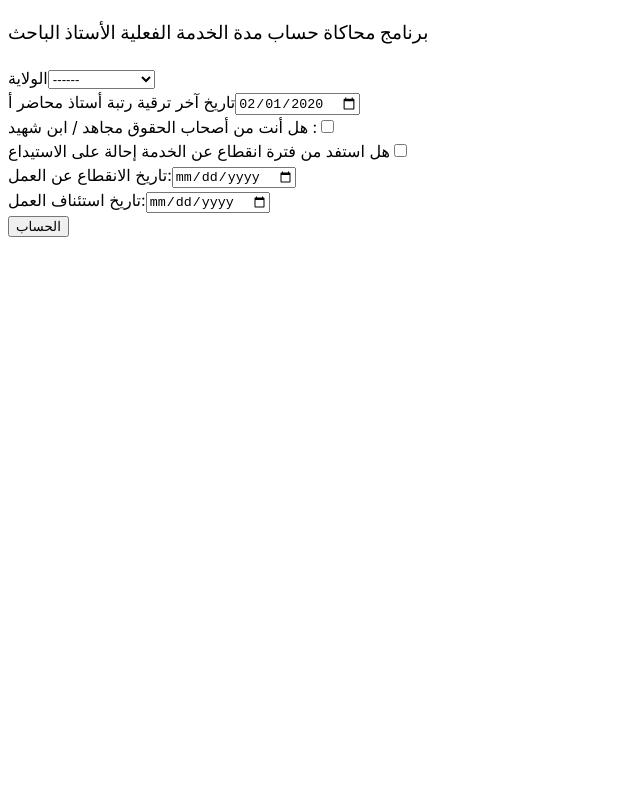
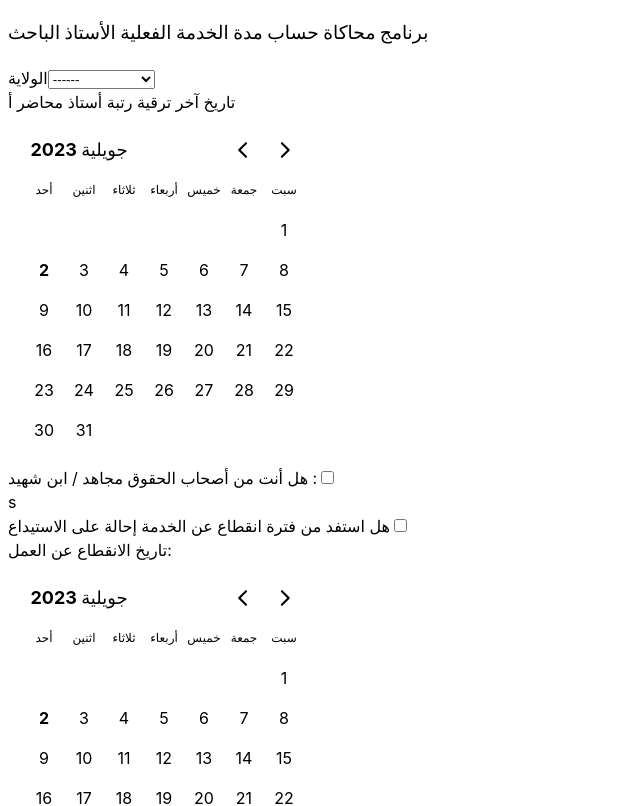
Before and after one commit to BAW2501/Simulation, a React (Vite) app: page / in a window 1280 px wide. Shown: the top 806 px of the page, without its empty margins (0-640 px from the left). Built offline with nearby package versions, Linux system fonts and the light colour scheme.

Commit message:
better calenders

```diff
--- a/package.json
+++ b/package.json
@@ -12,6 +12,7 @@
   "dependencies": {
     "luxon": "^3.3.0",
     "react": "^18.2.0",
+    "react-day-picker": "^8.8.0",
     "react-dom": "^18.2.0"
   },
   "devDependencies": {
@@ -19,7 +20,7 @@
     "@types/react-dom": "^18.0.11",
     "@vitejs/plugin-react": "^4.0.0",
     "eslint": "^8.38.0",
-    "eslint-plugin-react": "^7.32.2",
+    "eslint-plugin-react": "^7.25.3",
     "eslint-plugin-react-hooks": "^4.6.0",
     "eslint-plugin-react-refresh": "^0.3.4",
     "tailwindcss": "^3.3.2",
--- a/src/App.jsx
+++ b/src/App.jsx
@@ -1,5 +1,10 @@
 import React, { useState } from 'react';
 import { DateTime } from 'luxon';
+import { DayPicker } from 'react-day-picker';
+import { arDZ } from 'date-fns/locale';
+import 'react-day-picker/dist/style.css'
+import 'tailwindcss/tailwind.css';
+
 
 const App = () => {
   const [wilaya, setWilaya] = useState('');
@@ -71,17 +76,19 @@ const App = () => {
   }
 
   return (
-    <div className="p-8">
-      <div>
-        <h3 className="text-xl font-bold mb-4">
+
+
+    <div className="p-8 min-h-screen flex items-center justify-center bg-gray-100">
+      <div className="w-full max-w-md mx-auto">
+        <h3 className="text-xl font-bold mb-4 text-right">
           برنامج محاكاة حساب مدة الخدمة الفعلية الأستاذ الباحث
         </h3>
         <div className="mb-4">
-          <label htmlFor="wilaya1" className="block mb-2">الولاية</label>
+          <label htmlFor="wilaya1" className="block mb-2 text-right">الولاية</label>
           <select
             value={wilaya}
             onChange={e => setWilaya(e.target.value)}
-            className="border rounded p-2"
+            className="border rounded p-2 w-full"
           >
             <option value="0">------</option>
             {imtiyaz.map(item => (
@@ -90,25 +97,20 @@ const App = () => {
           </select>
         </div>
         <div className="mb-4">
-          <label htmlFor="DOB">تاريخ آخر ترقية رتبة أستاذ محاضر أ</label>
-          <input
-            type="date"
-            value={dob}
-            onChange={e => setDob(e.target.value)}
-            className="border rounded p-2"
-          />
+          <label htmlFor="DOB" className="block mb-2 text-right">تاريخ آخر ترقية رتبة أستاذ محاضر أ</label>
+          <DayPicker selected={dob} onDayClick={setDob} locale={arDZ} required />
         </div>
         <div className="mb-4">
-          <label htmlFor="droit">هل أنت من أصحاب الحقوق مجاهد / ابن شهيد :</label>
+          <label htmlFor="droit" className="block mb-2 text-right">هل أنت من أصحاب الحقوق مجاهد / ابن شهيد :</label>
           <input
             type="checkbox"
             checked={isDroitChecked}
             onChange={e => setIsDroitChecked(e.target.checked)}
             className="form-checkbox"
           />
-        </div>
+        </div>s
         <div className="mb-4">
-          <label htmlFor="coupure">هل استفد من فترة انقطاع عن الخدمة إحالة على الاستيداع</label>
+          <label htmlFor="coupure" className="block mb-2 text-right">هل استفد من فترة انقطاع عن الخدمة إحالة على الاستيداع</label>
           <input
             type="checkbox"
             checked={isCoupureChecked}
@@ -117,34 +119,26 @@ const App = () => {
           />
         </div>
         <div className="mb-4">
-          <label htmlFor="coupure_start">تاريخ الانقطاع عن العمل:</label>
-          <input
-            type="date"
-            value={coupureStart}
-            onChange={e => setCoupureStart(e.target.value)}
-            className="border rounded p-2"
-          />
+          <label htmlFor="coupure_start" className="block mb-2 text-right">تاريخ الانقطاع عن العمل:</label>
+          <DayPicker selected={coupureStart} onDayClick={setCoupureStart} locale={arDZ}  />
         </div>
         <div className="mb-4">
-          <label htmlFor="coupure_end">تاريخ استئناف العمل:</label>
-          <input
-            type="date"
-            value={coupureEnd}
-            onChange={e => setCoupureEnd(e.target.value)}
-            className="border rounded p-2"
-          />
+     <label htmlFor="coupure_end" className="block mb-2 text-right">تاريخ استئناف العمل:</label>
+        <DayPicker selected={coupureEnd} onDayClick={setCoupureEnd} locale={arDZ}  />
       </div>
       <div className="mb-4">
         <button
           onClick={dateOfNextPromotion}
-            className="bg-blue-500 text-white py-2 px-4 rounded"
+          className="bg-blue-500 text-white py-2 px-4 rounded w-full"
         >
           الحساب
         </button>
       </div>
-        <h3 className="text-blue-500">{result}</h3>
+      <h3 className="text-blue-500 text-right">{result}</h3>
     </div>
-    </div>
+</div >
+
+
   )
 }
 
```
Also changed, not shown: 1 other file (tests, documents, lock files or other folders). Lines whose indentation alone changed are shown as unchanged.
